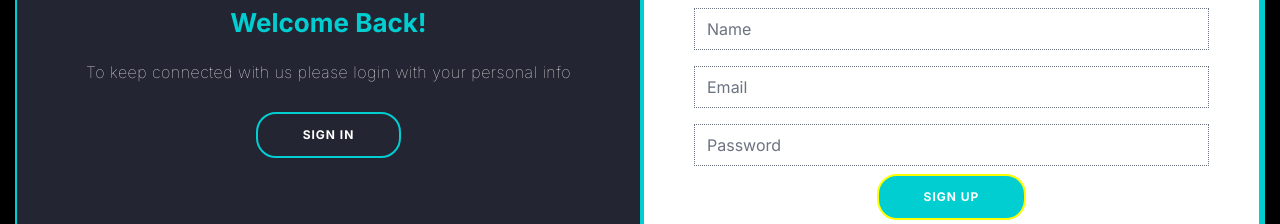
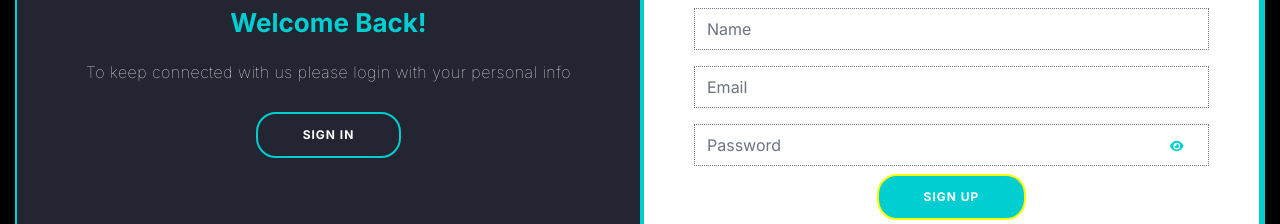
Before and after one commit to Abidsyed25/ScrapQuest, a Next.js app: page /login in a window 1280 px wide. Both pictures are taken after a click on the button "SIGN UP". Shown: the part 300-524 px from the top of the page. Built offline with nearby package versions, Linux system fonts and the light colour scheme.

Commit message:
Added eye icon

```diff
--- a/app/login/page.tsx
+++ b/app/login/page.tsx
@@ -1,9 +1,11 @@
 "use client";
 
-import React, { useState, ChangeEvent, FormEvent } from 'react';
+import React, { useState, useEffect, ChangeEvent, FormEvent } from 'react';
 import * as z from "zod";
 import { useForm } from "react-hook-form";
 import { zodResolver } from "@hookform/resolvers/zod";
+import { FontAwesomeIcon } from '@fortawesome/react-fontawesome';
+import { faEye, faEyeSlash } from '@fortawesome/free-solid-svg-icons';
 
 // Define the form schema using zod
 const formSchema = z.object({
@@ -16,6 +18,7 @@ const formSchema = z.object({
 export default function SignInSignUp() {
   const [type, setType] = useState('signIn');
   const [isSubmitted, setIsSubmitted] = useState(false);
+  const [isVisible, setIsVisible] = useState(false);
 
   const signInForm = useForm<z.infer<typeof formSchema>>({
     resolver: zodResolver(formSchema),
@@ -55,6 +58,10 @@ export default function SignInSignUp() {
     if (text !== type) {
       setType(text);
     }
+  };
+
+  const togglePasswordVisibility = () => {
+    setIsVisible(!isVisible);
   };
 
   const containerClass = `container ${type === 'signUp' ? 'right-panel-active' : ''}`;
@@ -189,6 +196,16 @@ export default function SignInSignUp() {
           border: solid 2px darkturquoise;
         }
 
+        .eye-button {
+          position: absolute;
+          right: -19px;
+          top: 9px;
+          background: none;
+          border: none;
+          cursor: pointer;
+          color: darkturquoise;
+        }
+
         .sign-in-container {
           left: 0;
           width: 50%;
@@ -312,7 +329,12 @@ export default function SignInSignUp() {
             {signUpForm.formState.errors.email && (
               <p className="text-darkturquoise">{signUpForm.formState.errors.email?.message}</p>
             )}
-            <input type="password" placeholder="Password" {...signUpForm.register("password")} />
+            <div style={{ position: 'relative', width: '100%' }}>
+              <input type={isVisible ? "text" : "password"} placeholder="Password" {...signUpForm.register("password")} />
+              <button type="button" className="eye-button" onClick={togglePasswordVisibility}>
+                <FontAwesomeIcon icon={isVisible ? faEyeSlash : faEye} />
+              </button>
+            </div>
             {signUpForm.formState.errors.password && (
               <p className="text-darkturquoise">{signUpForm.formState.errors.password?.message}</p>
             )}
@@ -332,7 +354,12 @@ export default function SignInSignUp() {
             {signInForm.formState.errors.email && (
               <p className="text-darkturquoise">{signInForm.formState.errors.email?.message}</p>
             )}
-            <input type="password" placeholder="Password" {...signInForm.register("password")} />
+            <div style={{ position: 'relative', width: '100%' }}>
+              <input type={isVisible ? "text" : "password"} placeholder="Password" {...signInForm.register("password")} />
+              <button type="button" className="eye-button" onClick={togglePasswordVisibility}>
+                <FontAwesomeIcon icon={isVisible ? faEyeSlash : faEye} />
+              </button>
+            </div>
             {signInForm.formState.errors.password && (
               <p className="text-darkturquoise">{signInForm.formState.errors.password?.message}</p>
             )}
--- a/package.json
+++ b/package.json
@@ -11,6 +11,9 @@
   },
   "dependencies": {
     "@fortawesome/fontawesome-free": "^6.5.2",
+    "@fortawesome/fontawesome-svg-core": "^6.5.2",
+    "@fortawesome/free-solid-svg-icons": "^6.5.2",
+    "@fortawesome/react-fontawesome": "^0.2.2",
     "@hookform/resolvers": "^3.5.0",
     "@tsparticles/engine": "^3.4.0",
     "@tsparticles/react": "^3.0.0",
```
